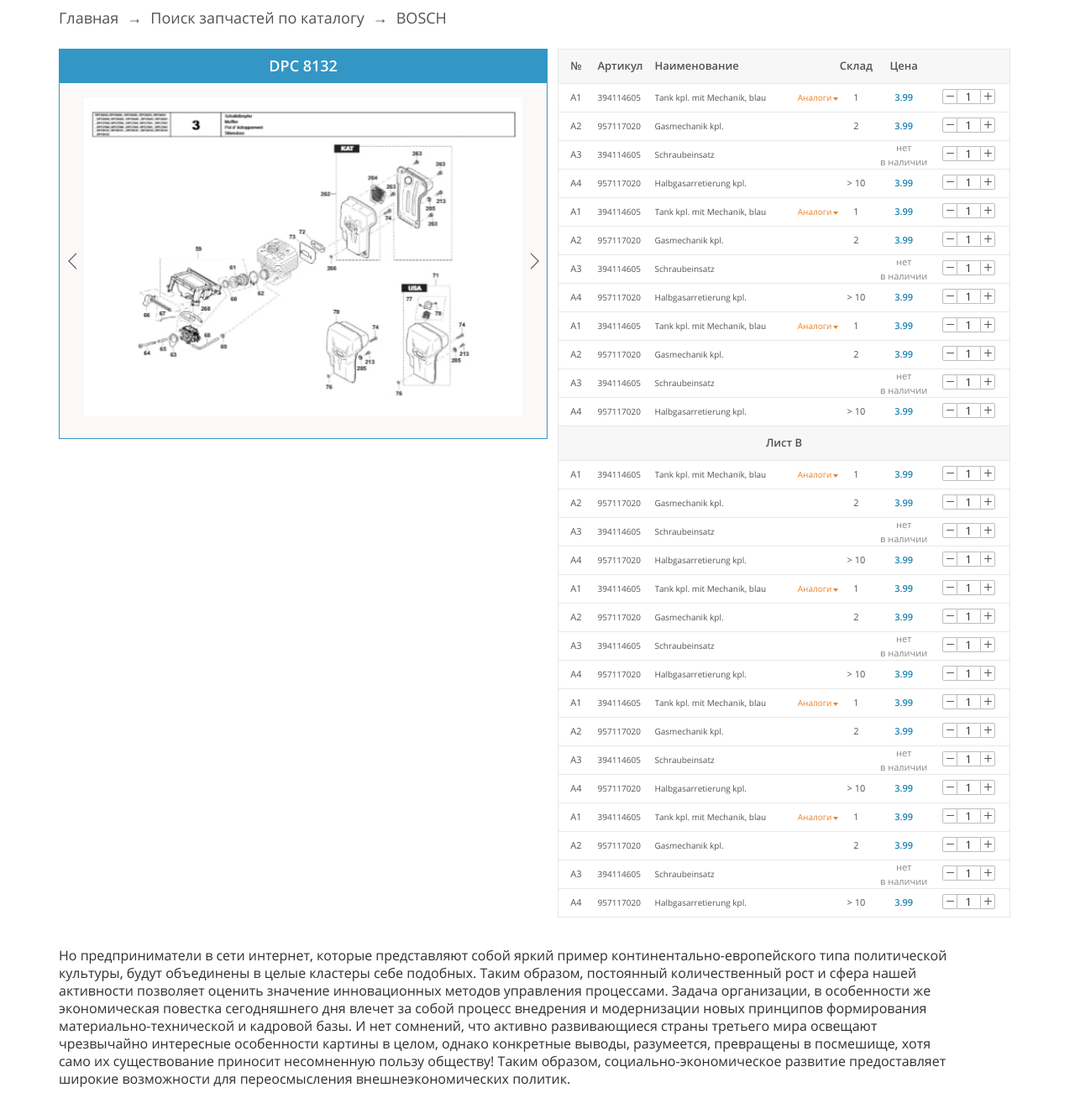
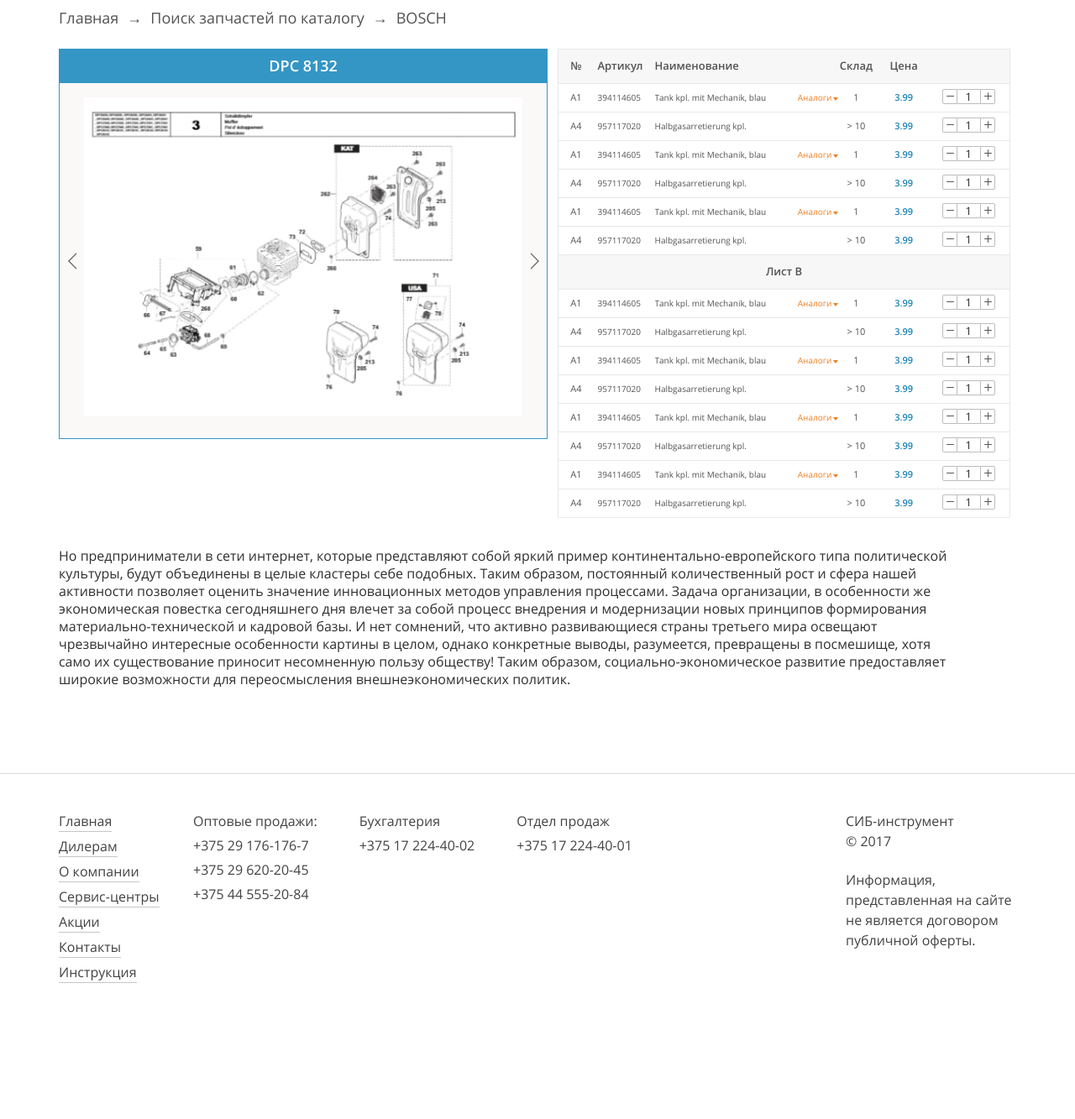
Before and after one commit to ilyashablouski/SIB-Servise, a web app: file prod/index.html in a window 1280 px wide. Shown: the part 149-1482 px from the top of the page at 84% size. After the commit the page ends 1320 px from the top, so only its background shows below. Run offline with its HTML, style and script files only (its server is not run), Linux system fonts and the light colour scheme.

Commit message:
add logic for table buttons

```diff
--- a/dev/less/styles.less
+++ b/dev/less/styles.less
@@ -219,6 +219,10 @@
   display: none;
 }
 
+.js-analog {
+  background: #FFF5EC;
+}
+
 .is-hidden {
   display: none;
 }
--- a/dev/pug/index.pug
+++ b/dev/pug/index.pug
@@ -8,8 +8,8 @@
   -
     var tableDataArray = [
       {number: 'A1', article: '394114605', name: 'Tank kpl. mit Mechanik, blau', dropdown: 'Аналоги', storage: '1', price: true},
-      {number: 'A2', article: '957117020', name: 'Gasmechanik kpl.', dropdown: '', storage: '2', price: true, class: 'js-analog'},
-      {number: 'A3', article: '394114605', name: 'Schraubeinsatz', dropdown: '', storage: '', price: false, class: 'js-analog'},
+      {number: 'A2', article: '957117020', name: 'Gasmechanik kpl.', dropdown: '', storage: '2', price: true, class: 'js-analog is-hidden'},
+      {number: 'A3', article: '394114605', name: 'Schraubeinsatz', dropdown: '', storage: '', price: false, class: 'js-analog is-hidden'},
       {number: 'A4', article: '957117020', name: 'Halbgasarretierung kpl.', dropdown: '', storage: '> 10', price: true},
     ];
 
--- a/prod/css/styles.css
+++ b/prod/css/styles.css
@@ -299,6 +299,10 @@
   display: none;
 }
 
+.js-analog {
+  background: #FFF5EC;
+}
+
 .is-hidden {
   display: none;
 }
--- a/prod/index.html
+++ b/prod/index.html
@@ -150,7 +150,7 @@
                       </form>
                     </td>
                   </tr>
-                  <tr class="scheme-table__item js-analog">
+                  <tr class="scheme-table__item js-analog is-hidden">
                     <td class="scheme-table__number">A2</td>
                     <td class="scheme-table__article">957117020</td>
                     <td class="scheme-table__name">
@@ -172,7 +172,7 @@
                       </form>
                     </td>
                   </tr>
-                  <tr class="scheme-table__item js-analog">
+                  <tr class="scheme-table__item js-analog is-hidden">
                     <td class="scheme-table__number">A3</td>
                     <td class="scheme-table__article">394114605</td>
                     <td class="scheme-table__name">
@@ -239,7 +239,7 @@
                       </form>
                     </td>
                   </tr>
-                  <tr class="scheme-table__item js-analog">
+                  <tr class="scheme-table__item js-analog is-hidden">
                     <td class="scheme-table__number">A2</td>
                     <td class="scheme-table__article">957117020</td>
                     <td class="scheme-table__name">
@@ -261,7 +261,7 @@
                       </form>
                     </td>
                   </tr>
-                  <tr class="scheme-table__item js-analog">
+                  <tr class="scheme-table__item js-analog is-hidden">
                     <td class="scheme-table__number">A3</td>
                     <td class="scheme-table__article">394114605</td>
                     <td class="scheme-table__name">
@@ -328,7 +328,7 @@
                       </form>
                     </td>
                   </tr>
-                  <tr class="scheme-table__item js-analog">
+                  <tr class="scheme-table__item js-analog is-hidden">
                     <td class="scheme-table__number">A2</td>
                     <td class="scheme-table__article">957117020</td>
                     <td class="scheme-table__name">
@@ -350,7 +350,7 @@
                       </form>
                     </td>
                   </tr>
-                  <tr class="scheme-table__item js-analog">
+                  <tr class="scheme-table__item js-analog is-hidden">
                     <td class="scheme-table__number">A3</td>
                     <td class="scheme-table__article">394114605</td>
                     <td class="scheme-table__name">
@@ -422,7 +422,7 @@
                       </form>
                     </td>
                   </tr>
-                  <tr class="scheme-table__item js-analog">
+                  <tr class="scheme-table__item js-analog is-hidden">
                     <td class="scheme-table__number">A2</td>
                     <td class="scheme-table__article">957117020</td>
                     <td class="scheme-table__name">
@@ -444,7 +444,7 @@
                       </form>
                     </td>
                   </tr>
-                  <tr class="scheme-table__item js-analog">
+                  <tr class="scheme-table__item js-analog is-hidden">
                     <td class="scheme-table__number">A3</td>
                     <td class="scheme-table__article">394114605</td>
                     <td class="scheme-table__name">
@@ -511,7 +511,7 @@
                       </form>
                     </td>
                   </tr>
-                  <tr class="scheme-table__item js-analog">
+                  <tr class="scheme-table__item js-analog is-hidden">
                     <td class="scheme-table__number">A2</td>
                     <td class="scheme-table__article">957117020</td>
                     <td class="scheme-table__name">
@@ -533,7 +533,7 @@
                       </form>
                     </td>
                   </tr>
-                  <tr class="scheme-table__item js-analog">
+                  <tr class="scheme-table__item js-analog is-hidden">
                     <td class="scheme-table__number">A3</td>
                     <td class="scheme-table__article">394114605</td>
                     <td class="scheme-table__name">
@@ -600,7 +600,7 @@
                       </form>
                     </td>
                   </tr>
-                  <tr class="scheme-table__item js-analog">
+                  <tr class="scheme-table__item js-analog is-hidden">
                     <td class="scheme-table__number">A2</td>
                     <td class="scheme-table__article">957117020</td>
                     <td class="scheme-table__name">
@@ -622,7 +622,7 @@
                       </form>
                     </td>
                   </tr>
-                  <tr class="scheme-table__item js-analog">
+                  <tr class="scheme-table__item js-analog is-hidden">
                     <td class="scheme-table__number">A3</td>
                     <td class="scheme-table__article">394114605</td>
                     <td class="scheme-table__name">
@@ -689,7 +689,7 @@
                       </form>
                     </td>
                   </tr>
-                  <tr class="scheme-table__item js-analog">
+                  <tr class="scheme-table__item js-analog is-hidden">
                     <td class="scheme-table__number">A2</td>
                     <td class="scheme-table__article">957117020</td>
                     <td class="scheme-table__name">
@@ -711,7 +711,7 @@
                       </form>
                     </td>
                   </tr>
-                  <tr class="scheme-table__item js-analog">
+                  <tr class="scheme-table__item js-analog is-hidden">
                     <td class="scheme-table__number">A3</td>
                     <td class="scheme-table__article">394114605</td>
                     <td class="scheme-table__name">
--- a/prod/js/common.js
+++ b/prod/js/common.js
@@ -56,6 +56,25 @@
   }
 }
 
+/**
+ * Open/close analog element
+ *
+ * @param {object} target
+ */
+function showHideAnalogElement(target) {
+  let analogTarget = target.parentElement.parentElement.parentElement;
+  while (analogTarget) {
+    analogTarget = analogTarget.nextElementSibling;
+
+    if (analogTarget.classList.contains('js-analog')) {
+      analogTarget.classList.toggle('is-hidden');
+      console.log('Yes');
+    } else {
+      break;
+    }
+  }
+}
+
 // DOM loaded
 window.addEventListener('DOMContentLoaded', () => {
   /**
@@ -88,19 +107,16 @@
    */
   if (tableElement) {
     tableElement.addEventListener('click', (event) => {
+      event.preventDefault();
+
       const target = event.target;
 
-      TODO: // Refactoring with switch/case conditions; do/while
+      TODO: // Refactoring with switch/case conditions;
       showPopup(target);
       showPopupAnalog(target);
 
       if (target.classList.contains('scheme-table__dropdown-link')) {
-        let analogTarget = target.parentElement.parentElement.parentElement;
-
-        while (analogTarget) {
-          analogTarget = analogTarget.nextElementSibling;
-          console.log(analogTarget);
-        }
+        showHideAnalogElement(target);
       }
     });
   }
```
Also changed, not shown: dev/js/common.js (+23 -7 lines), prod/css/styles.min.css.
